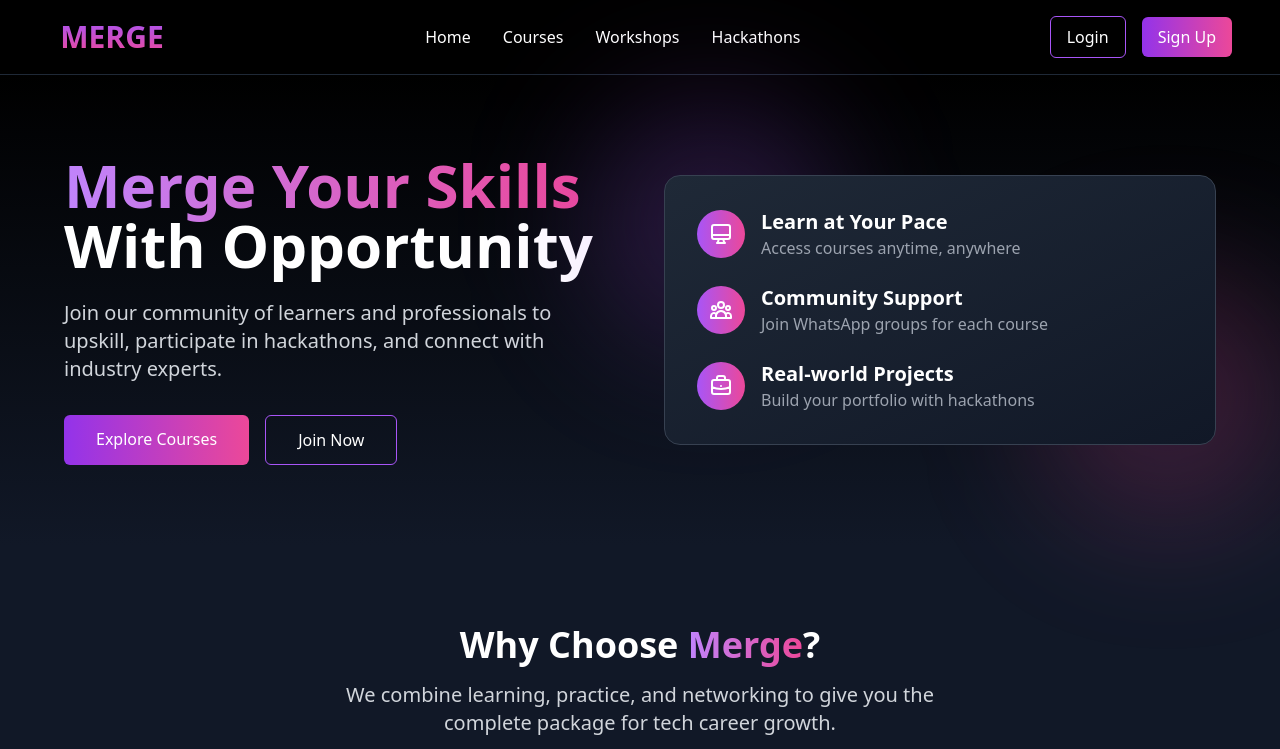
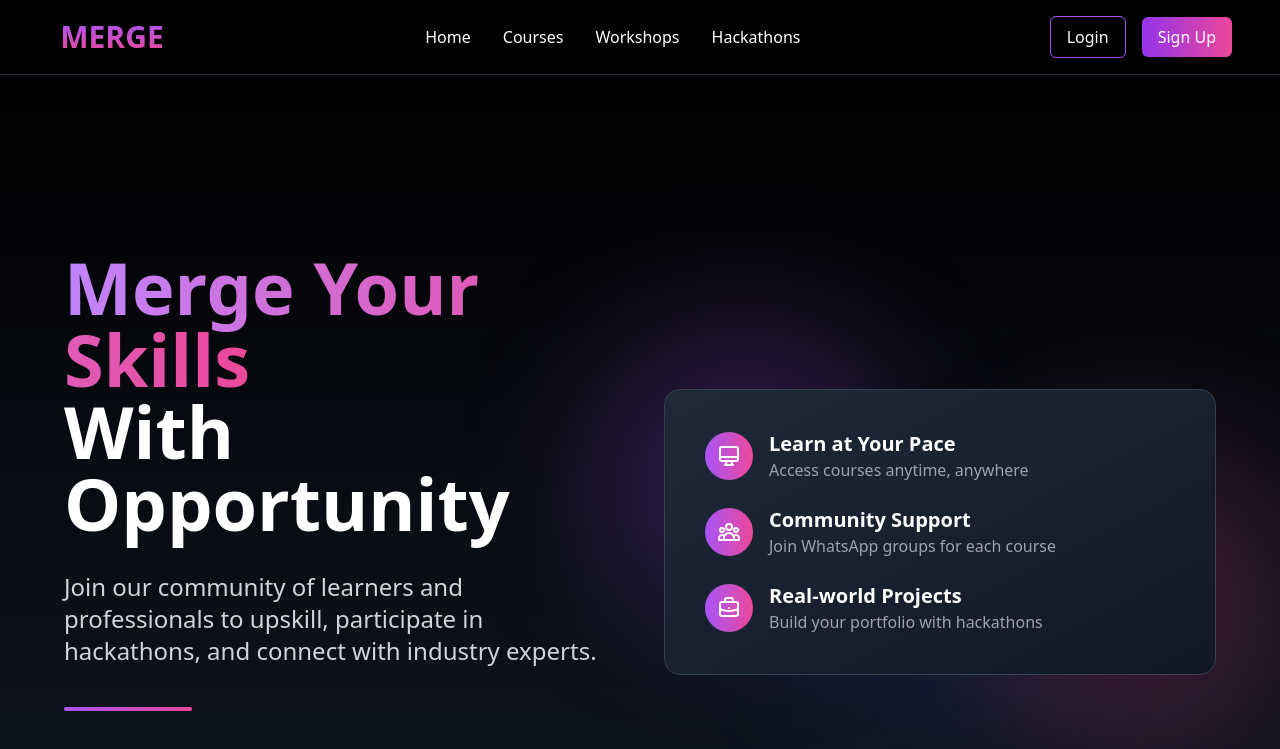
Before and after one commit to BitHiveTechnologies/Merge-Website, a Next.js app: page / in a window 1280 px wide. Shown: the top 749 px of the page. Built offline with nearby package versions, Linux system fonts and the light colour scheme.

Commit message:
reduce the height a bit

```diff
--- a/app/page.tsx
+++ b/app/page.tsx
@@ -237,15 +237,18 @@ export default function Page() {
 
             {/* Hero Section */}
             <section
-                className="py-20 px-6 md:px-12 bg-gradient-to-b from-black to-gray-900"
+                className="py-36 px-6 md:px-12 bg-gradient-to-b from-black to-gray-900 h-[861px]"
                 data-oid="zn2v:g7"
             >
                 <div
                     className="max-w-6xl mx-auto grid md:grid-cols-2 gap-12 items-center"
                     data-oid="b-stegf"
                 >
-                    <div data-oid="fyt2goq">
-                        <h1 className="text-4xl md:text-6xl font-bold mb-6" data-oid="5kiltty">
+                    <div className="py-8" data-oid="fyt2goq">
+                        <h1
+                            className="text-4xl md:text-6xl lg:text-7xl font-bold mb-8"
+                            data-oid="5kiltty"
+                        >
                             <span
                                 className="bg-clip-text text-transparent bg-gradient-to-r from-purple-400 to-pink-500"
                                 data-oid="3ne1zkt"
@@ -255,21 +258,25 @@ export default function Page() {
                             <br data-oid="xlg56d1" />
                             <span data-oid="x.:33ow">With Opportunity</span>
                         </h1>
-                        <p className="text-xl text-gray-300 mb-8" data-oid="rmmv3zp">
+                        <p className="text-xl md:text-2xl text-gray-300 mb-10" data-oid="rmmv3zp">
                             Join our community of learners and professionals to upskill, participate
                             in hackathons, and connect with industry experts.
                         </p>
+                        <div
+                            className="w-32 h-1 bg-gradient-to-r from-purple-500 to-pink-500 rounded-full mb-10"
+                            data-oid="9:v-d7c"
+                        ></div>
                         <div className="flex flex-col sm:flex-row gap-4" data-oid="x82u.on">
                             <a
                                 href="/courses"
-                                className="px-8 py-3 rounded-md bg-gradient-to-r from-purple-600 to-pink-500 hover:from-purple-700 hover:to-pink-600 transition-colors text-center font-medium"
+                                className="px-8 py-4 rounded-md bg-gradient-to-r from-purple-600 to-pink-500 hover:from-purple-700 hover:to-pink-600 transition-colors text-center font-medium text-lg"
                                 data-oid="y931jx7"
                             >
                                 Explore Courses
                             </a>
                             <a
                                 href="/signup"
-                                className="px-8 py-3 rounded-md border border-purple-500 hover:bg-purple-500/10 transition-colors text-center font-medium"
+                                className="px-8 py-4 rounded-md border border-purple-500 hover:bg-purple-500/10 transition-colors text-center font-medium text-lg"
                                 data-oid="-0o5ol7"
                             >
                                 Join Now
@@ -278,15 +285,19 @@ export default function Page() {
                     </div>
                     <div className="hidden md:block relative" data-oid="l7zwjwm">
                         <div
-                            className="absolute -top-20 -left-20 w-64 h-64 bg-purple-500/20 rounded-full filter blur-3xl"
+                            className="absolute -top-20 -left-20 w-80 h-80 bg-purple-500/20 rounded-full filter blur-3xl"
                             data-oid="0z8ar8:"
                         ></div>
                         <div
-                            className="absolute -bottom-20 -right-20 w-64 h-64 bg-pink-500/20 rounded-full filter blur-3xl"
+                            className="absolute -bottom-20 -right-20 w-80 h-80 bg-pink-500/20 rounded-full filter blur-3xl"
                             data-oid="d0etzvh"
                         ></div>
                         <div
-                            className="relative z-10 bg-gradient-to-br from-gray-800 to-gray-900 p-8 rounded-2xl border border-gray-700"
+                            className="absolute top-1/3 left-1/4 w-64 h-64 bg-blue-500/10 rounded-full filter blur-3xl"
+                            data-oid="5z4emav"
+                        ></div>
+                        <div
+                            className="relative z-10 bg-gradient-to-br from-gray-800 to-gray-900 p-10 rounded-2xl border border-gray-700 transform hover:scale-105 transition-transform duration-300"
                             data-oid="q5bt0ph"
                         >
                             <div className="flex items-center mb-6" data-oid=":ddeq09">
```
